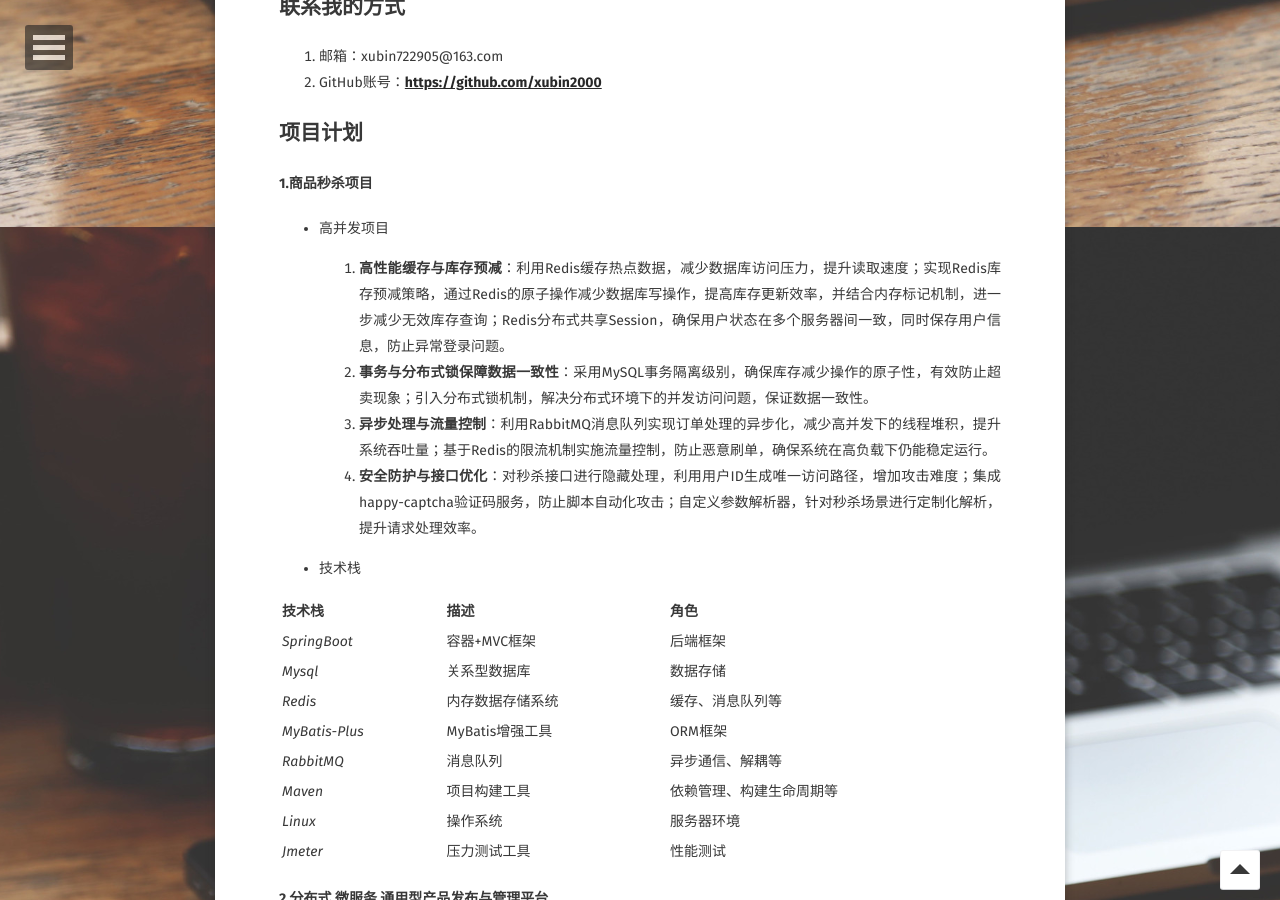
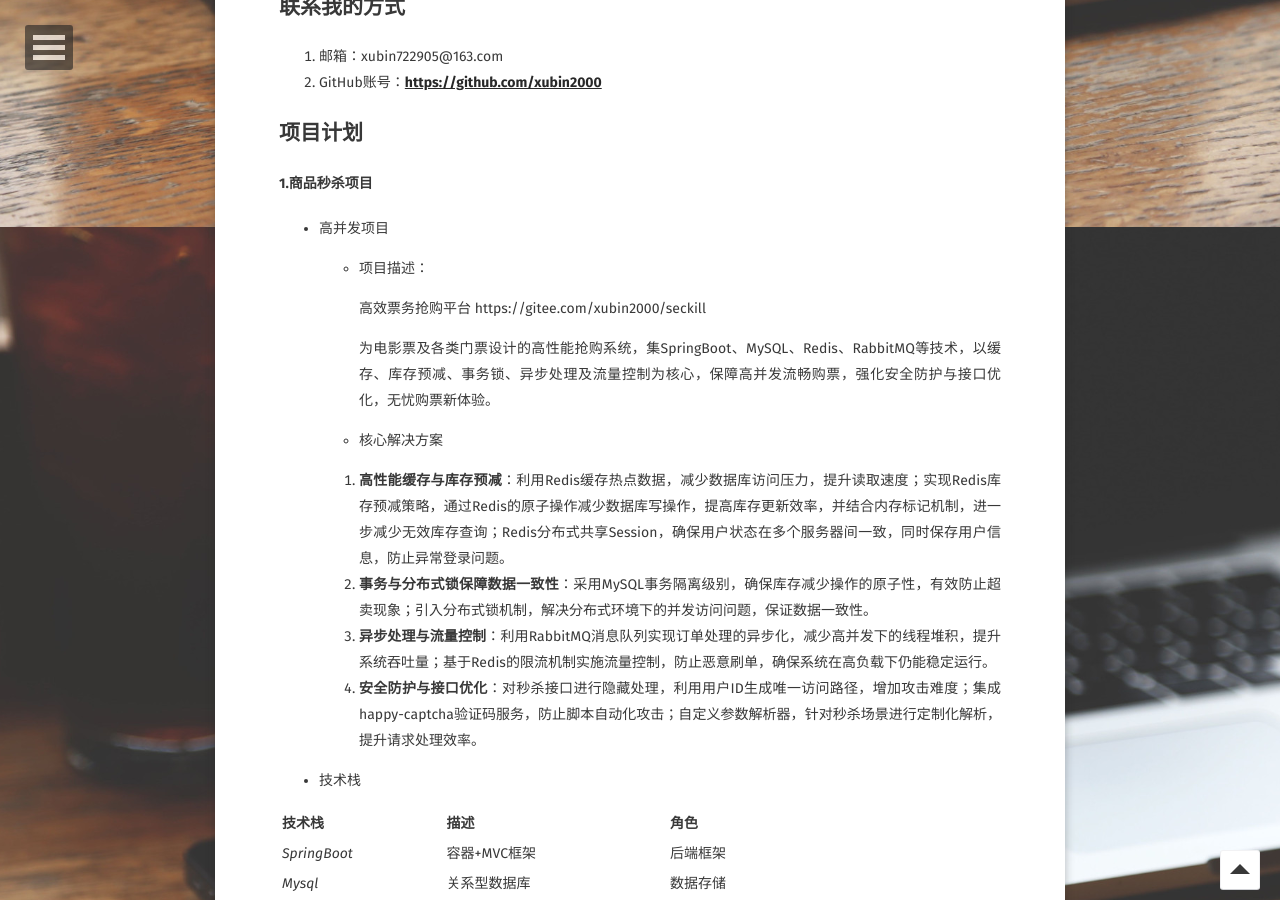
Before and after one commit to xubin2000/xubin2000.github.io, a Jekyll site: the page built from about/index.md, in a window 1280 px wide and 900 px high, scrolled down 673 px. Built offline with Jekyll 4.4.1, drawn with Linux system fonts in a browser that asks for light colours; some web fonts are replaced.

Commit message:
Update index.md

```diff
--- a/about/index.md
+++ b/about/index.md
@@ -24,10 +24,18 @@ feature: https://xubin2000.github.io/assets/img/about/about2.jpg
 #### 1.商品秒杀项目
 - 高并发项目
 
+  - 项目描述：
+
+    高效票务抢购平台 https://gitee.com/xubin2000/seckill
+
+    为电影票及各类门票设计的高性能抢购系统，集SpringBoot、MySQL、Redis、RabbitMQ等技术，以缓存、库存预减、事务锁、异步处理及流量控制为核心，保障高并发流畅购票，强化安全防护与接口优化，无忧购票新体验。
+  - 核心解决方案
+
   1. **高性能缓存与库存预减**：利用Redis缓存热点数据，减少数据库访问压力，提升读取速度；实现Redis库存预减策略，通过Redis的原子操作减少数据库写操作，提高库存更新效率，并结合内存标记机制，进一步减少无效库存查询；Redis分布式共享Session，确保用户状态在多个服务器间一致，同时保存用户信息，防止异常登录问题。
   2. **事务与分布式锁保障数据一致性**：采用MySQL事务隔离级别，确保库存减少操作的原子性，有效防止超卖现象；引入分布式锁机制，解决分布式环境下的并发访问问题，保证数据一致性。
   3. **异步处理与流量控制**：利用RabbitMQ消息队列实现订单处理的异步化，减少高并发下的线程堆积，提升系统吞吐量；基于Redis的限流机制实施流量控制，防止恶意刷单，确保系统在高负载下仍能稳定运行。
   4. **安全防护与接口优化**：对秒杀接口进行隐藏处理，利用用户ID生成唯一访问路径，增加攻击难度；集成happy-captcha验证码服务，防止脚本自动化攻击；自定义参数解析器，针对秒杀场景进行定制化解析，提升请求处理效率。
+
 
 - 技术栈
 
```
